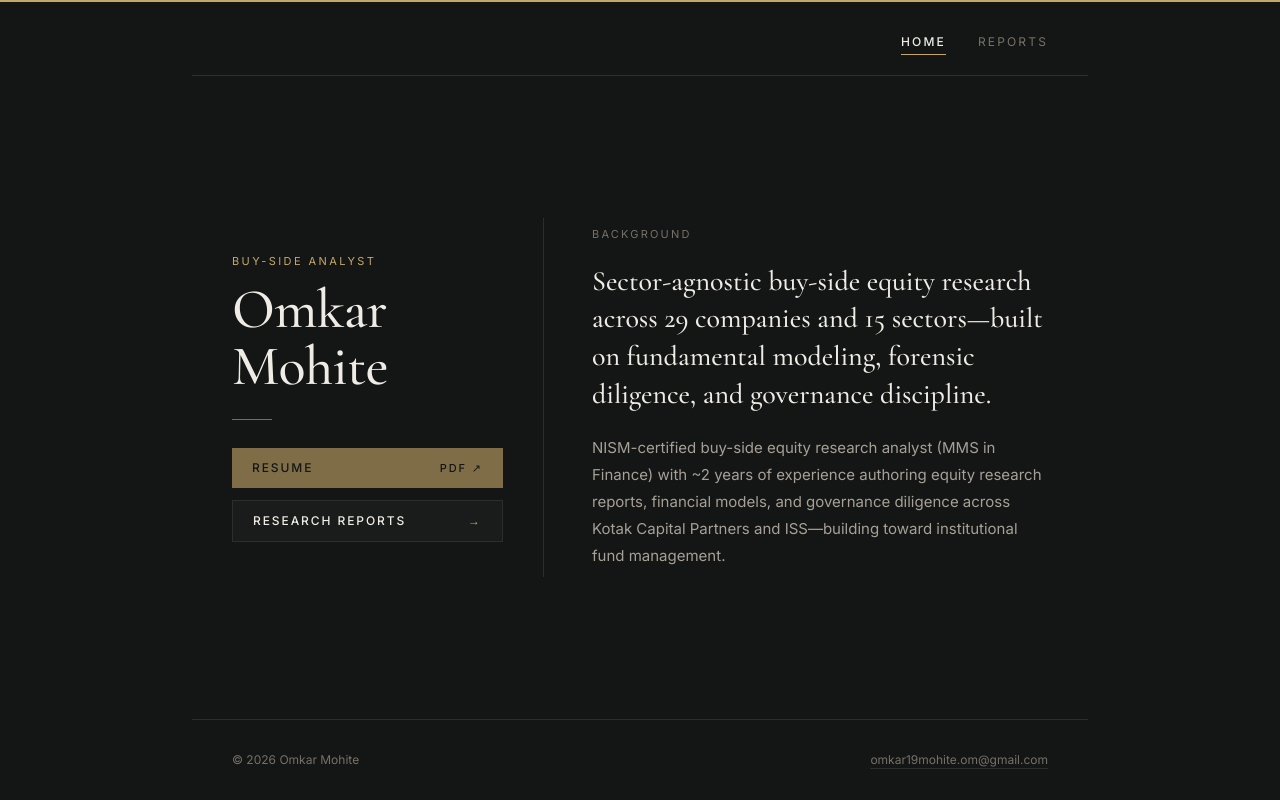
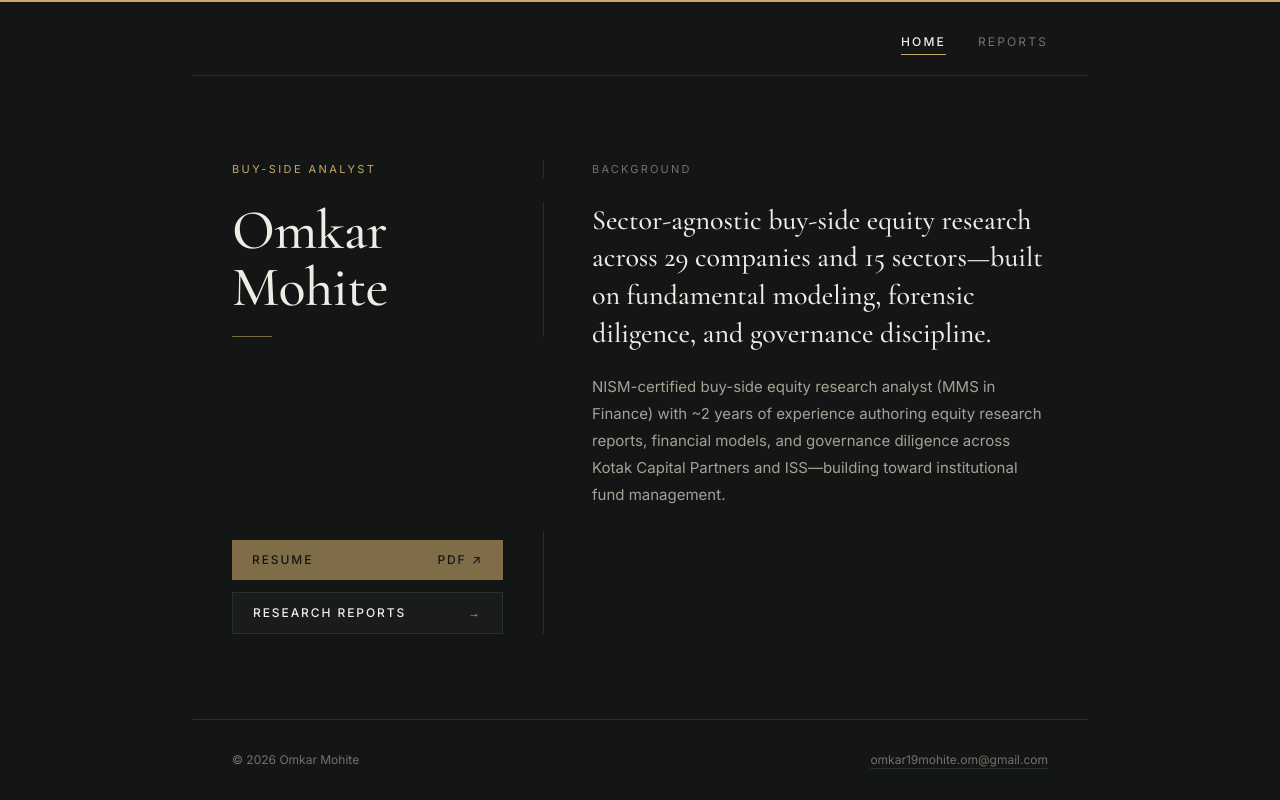
Before and after one commit to Omax19/Omax19.github.io, a plain HTML site: page index.html in a window 1280 px wide. Drawn offline with nearby package versions, Linux system fonts and the light colour scheme; no server answers.

Commit message:
index.html

```diff
--- a/index.html
+++ b/index.html
@@ -63,27 +63,47 @@
   <!-- Main Content -->
   <main class="w-full max-w-4xl mx-auto px-6 sm:px-10 my-auto py-14 sm:py-20">
 
-    <!-- VIEW 1: SYMMETRICAL SPLIT EDITORIAL LANDING PAGE -->
-    <section id="page-home" class="grid grid-cols-1 md:grid-cols-12 gap-10 md:gap-12 items-center">
+    <!-- VIEW 1: AUTO-ALIGNED SPLIT EDITORIAL LANDING PAGE -->
+    <section id="page-home" class="grid grid-cols-1 md:grid-cols-12 md:grid-rows-[auto_1fr_auto] gap-x-10 md:gap-x-12 gap-y-6 items-start">
 
-      <!-- Left Column: Identity & Actions (Vertically Centered) -->
-      <div class="md:col-span-5 md:self-stretch flex flex-col justify-center space-y-6 md:border-r md:border-[#2A2E2C] md:pr-10 py-2">
-        <div class="space-y-3">
+      <!-- Row 1 Left: Eyebrow -->
+      <div class="md:col-start-1 md:col-span-5 md:border-r md:border-[#2A2E2C] md:pr-10">
         <p class="text-[11px] uppercase tracking-[0.22em] text-[#C5A869]">
           Buy-Side Analyst
         </p>
+      </div>
+
+      <!-- Row 1 Right: Section Label -->
+      <div class="md:col-start-6 md:col-span-7">
+        <p class="text-[11px] uppercase tracking-[0.2em] text-[#767168]">
+          Background
+        </p>
+      </div>
+
+      <!-- Row 2 Left: Name & Rule -->
+      <div class="md:col-start-1 md:col-span-5 md:border-r md:border-[#2A2E2C] md:pr-10 space-y-5">
         <h1 class="font-editorial text-5xl sm:text-[3.5rem] font-medium tracking-[-0.01em] text-[#EFECE6] leading-[1.02]">
           Omkar Mohite
         </h1>
+        <div class="w-10 h-px bg-[#C5A869]/60"></div>
       </div>
 
-        <div class="w-10 h-px bg-[#C5A869]/60"></div>
+      <!-- Row 2 Right: Headline & Bio (Any Length) -->
+      <div class="md:col-start-6 md:col-span-7 space-y-5">
+        <p class="font-editorial text-2xl sm:text-[1.75rem] text-[#EFECE6] leading-[1.35] font-normal">
+          Sector-agnostic buy-side equity research across 29 companies and 15 sectors—built on fundamental modeling, forensic diligence, and governance discipline.
+        </p>
+        <p class="text-[15px] text-[#A6A096] leading-[1.8]">
+          NISM-certified buy-side equity research analyst (MMS in Finance) with ~2 years of experience authoring equity research reports, financial models, and governance diligence across Kotak Capital Partners and ISS—building toward institutional fund management.
+        </p>
+      </div>
 
-        <div class="flex flex-col sm:flex-row md:flex-col gap-3 pt-1">
+      <!-- Row 3 Left: Action Buttons -->
+      <div class="md:col-start-1 md:col-span-5 md:border-r md:border-[#2A2E2C] md:pr-10 flex flex-col sm:flex-row md:flex-col gap-3 pt-2">
         <a id="resume-link" href="javascript:void(0)"
            class="inline-flex items-center justify-between px-5 py-3 text-xs uppercase tracking-[0.16em] font-medium text-[#141615] bg-[#C5A869] hover:bg-[#D4B97D] transition opacity-60 pointer-events-none">
           <span>Resume</span>
-            <span class="text-[11px]">PDF &nearr;</span>
+          <span class="num-standard text-xs">PDF &nearr;</span>
         </a>
 
         <button onclick="showPage('reports')"
@@ -91,20 +111,6 @@
           <span>Research Reports</span>
           <span class="text-[#C5A869]">&rarr;</span>
         </button>
-        </div>
-      </div>
-
-      <!-- Right Column: Background & Focus (Auto-Adjusts Height Symmetrically) -->
-      <div class="md:col-span-7 flex flex-col justify-center space-y-5 py-2">
-        <p class="text-[11px] uppercase tracking-[0.2em] text-[#767168]">
-          Background
-        </p>
-        <p class="font-editorial text-2xl sm:text-[1.75rem] text-[#EFECE6] leading-[1.35] font-normal">
-          Sector-agnostic buy-side equity research across 29 companies and 15 sectors—built on fundamental modeling, forensic diligence, and governance discipline.
-        </p>
-        <p class="text-[15px] text-[#A6A096] leading-[1.8]">
-          NISM-certified buy-side equity research analyst (MMS in Finance) with ~2 years of experience authoring equity research reports, financial models, and governance diligence across Kotak Capital Partners and ISS—building toward institutional fund management.
-        </p>
       </div>
 
     </section>
```
Lines whose indentation alone changed are shown as unchanged.
